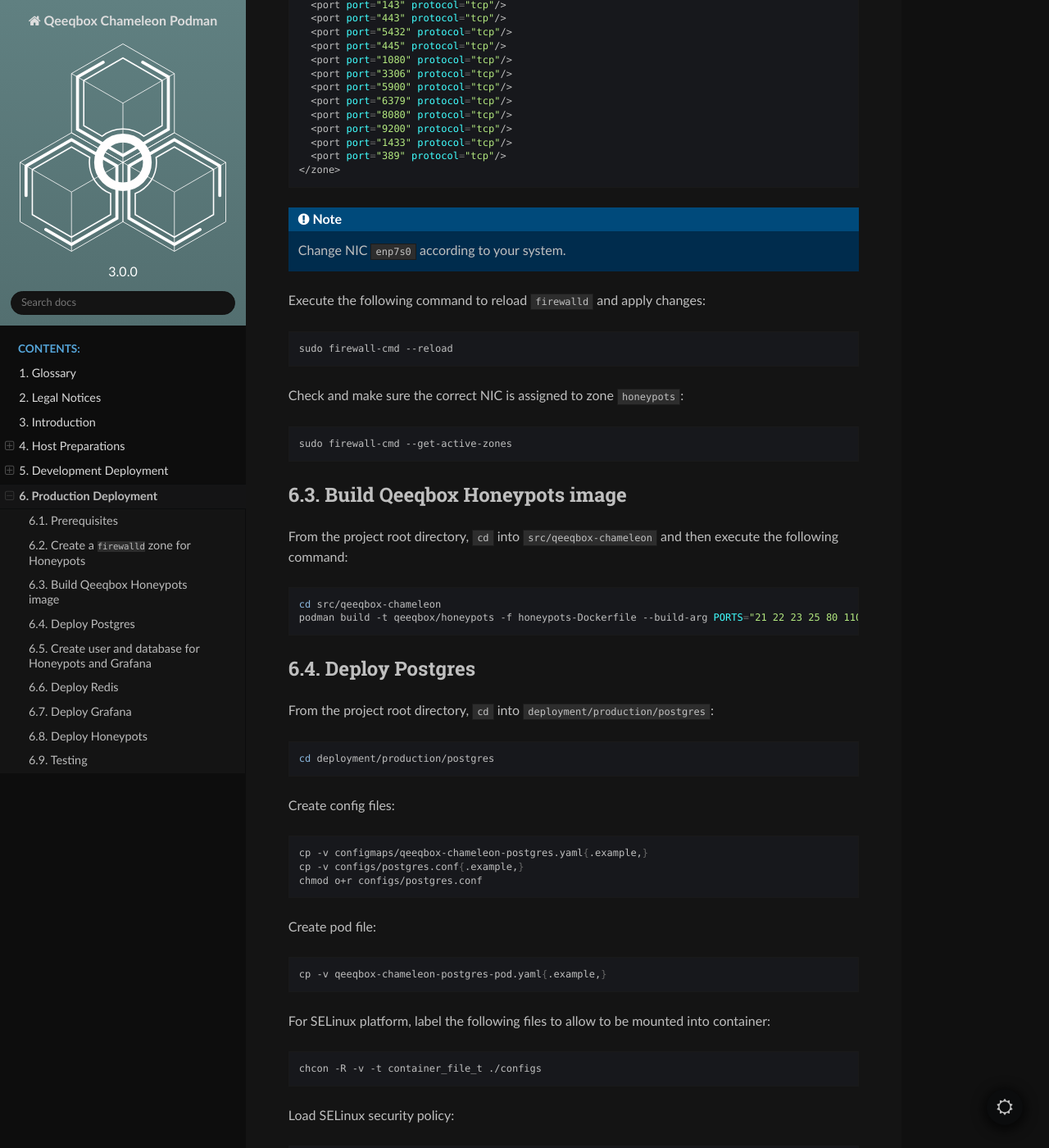
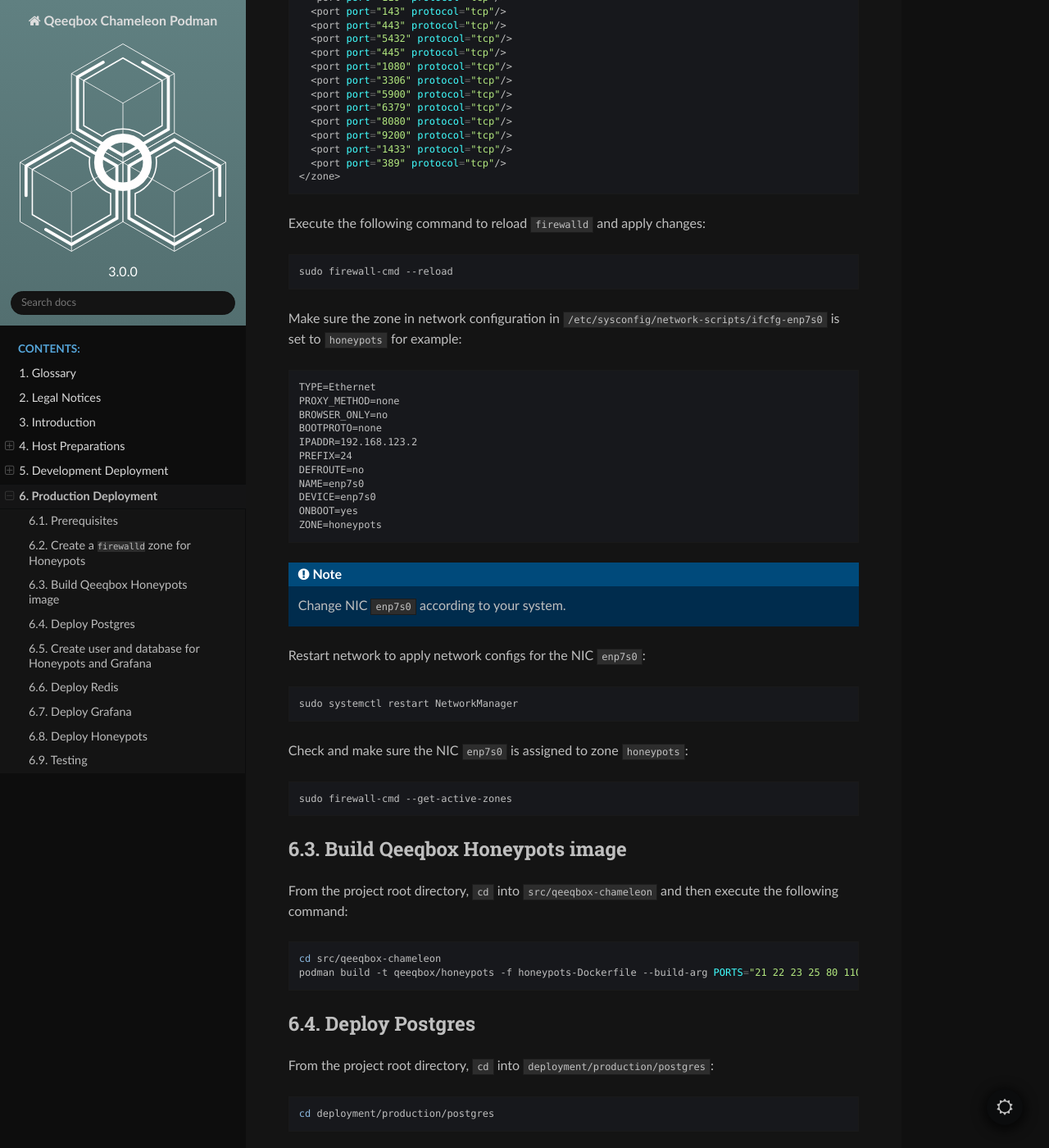
Before and after one commit to extra2000/qeeqbox-chameleon-podman, a Sphinx documentation site: the page built from docs/source/deployment_production.rst, in a window 1280 px wide and 1400 px high, scrolled down 914 px. Shown: the whole window at 82% size. Built offline with Sphinx 7.4.7 and the Read the Docs theme 2.0.0, drawn with Linux system fonts in a browser that asks for light colours; some of the changed text lies outside the part shown.

Commit message:
docs(deployment-production): improve firewall instruction

```diff
--- a/docs/source/deployment_production.rst
+++ b/docs/source/deployment_production.rst
@@ -9,7 +9,7 @@
 Create a virtual machine named ``qeeqbox-chameleon-box`` with 2 NICs, for example:
 
     1. ``192.168.122.2``: For administration purpose such as SSH, tunnel Postgres, and bind Grafana.
-    2. ``192.168.123.2``: For Honeypots pod.
+    2. ``192.168.123.2``: For Honeypots pod. Assume that the NIC name for this IP address is ``enp7s0``.
 
 .. note::
 
@@ -28,7 +28,6 @@
     <zone>
       <short>honeypots</short>
       <description>Zone for honeypots deployment from qeeqbox/chameleon.</description>
-      <interface name="enp7s0"/>
       <port port="21" protocol="tcp"/>
       <port port="22" protocol="tcp"/>
       <port port="23" protocol="tcp"/>
@@ -49,17 +48,39 @@
       <port port="389" protocol="tcp"/>
     </zone>
 
-.. note::
-
-    Change NIC ``enp7s0`` according to your system.
-
 Execute the following command to reload ``firewalld`` and apply changes:
 
 .. code-block:: bash
 
     sudo firewall-cmd --reload
 
-Check and make sure the correct NIC is assigned to zone ``honeypots``:
+Make sure the zone in network configuration in ``/etc/sysconfig/network-scripts/ifcfg-enp7s0`` is set to ``honeypots`` for example:
+
+.. code-block:: text
+
+    TYPE=Ethernet
+    PROXY_METHOD=none
+    BROWSER_ONLY=no
+    BOOTPROTO=none
+    IPADDR=192.168.123.2
+    PREFIX=24
+    DEFROUTE=no
+    NAME=enp7s0
+    DEVICE=enp7s0
+    ONBOOT=yes
+    ZONE=honeypots
+
+.. note::
+
+    Change NIC ``enp7s0`` according to your system.
+
+Restart network to apply network configs for the NIC ``enp7s0``:
+
+.. code-block:: bash
+
+    sudo systemctl restart NetworkManager
+
+Check and make sure the NIC ``enp7s0`` is assigned to zone ``honeypots``:
 
 .. code-block:: bash
 
```
